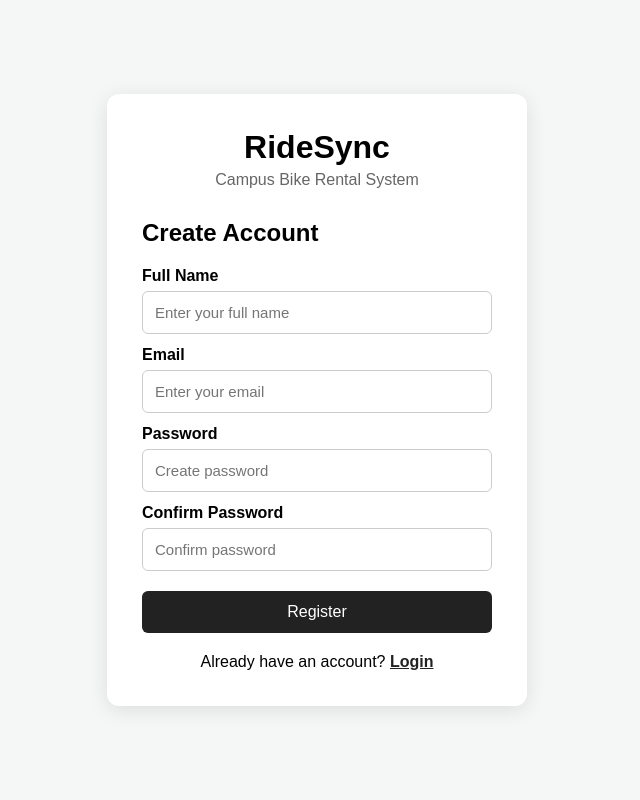
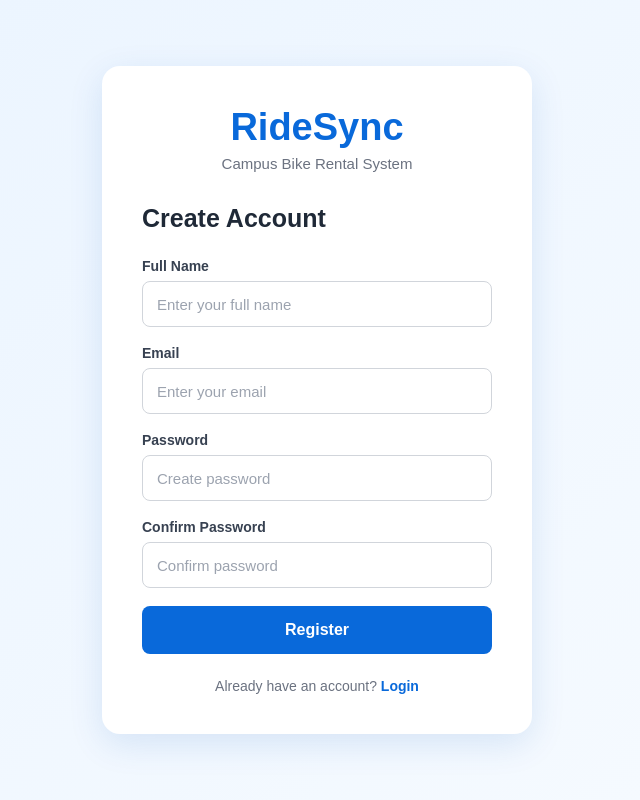
Before and after one commit to Vansh27682/RideSync, a Flask app: page /register in a window 1280 px wide. Shown: the whole page, without its empty margins (323-963 px from the left). Run offline with Flask 3, Linux system fonts and the light colour scheme.

Commit message:
Improve authentication UI styling

```diff
--- a/static/css/style.css
+++ b/static/css/style.css
@@ -1,3 +1,7 @@
+/* ==============================
+   RIDESYNC - AUTHENTICATION UI
+   ============================== */
+
 * {
     margin: 0;
     padding: 0;
@@ -5,91 +9,270 @@
 }
 
 body {
-    font-family: Arial, sans-serif;
-    background: #f4f7f6;
+    font-family: Arial, Helvetica, sans-serif;
+    background: linear-gradient(135deg, #eaf4ff, #f7fbff);
+    min-height: 100vh;
+    color: #1f2937;
 }
+
+
+/* MAIN CONTAINER */
 
 .auth-container {
     min-height: 100vh;
+
     display: flex;
     justify-content: center;
     align-items: center;
-    padding: 20px;
+
+    padding: 30px 20px;
 }
+
+
+/* LOGIN / REGISTER CARD */
 
 .auth-card {
     width: 100%;
-    max-width: 420px;
-    background: white;
-    padding: 35px;
-    border-radius: 12px;
-    box-shadow: 0 4px 20px rgba(0, 0, 0, 0.10);
+    max-width: 430px;
+
+    background: #ffffff;
+
+    padding: 40px;
+
+    border-radius: 18px;
+
+    box-shadow:
+        0 10px 35px rgba(0, 82, 180, 0.12);
 }
+
+
+/* RIDESYNC TITLE */
 
 .auth-card h1 {
     text-align: center;
-    margin-bottom: 5px;
+
+    color: #0969da;
+
+    font-size: 38px;
+    font-weight: 700;
+
+    margin-bottom: 6px;
 }
+
+
+/* CAMPUS BIKE RENTAL SYSTEM */
 
 .subtitle {
     text-align: center;
-    color: #666;
-    margin-bottom: 30px;
+
+    color: #6b7280;
+
+    font-size: 15px;
+
+    margin-bottom: 32px;
 }
 
+
+/* LOGIN / CREATE ACCOUNT */
+
 .auth-card h2 {
-    margin-bottom: 20px;
+    font-size: 25px;
+
+    margin-bottom: 25px;
+
+    color: #1f2937;
 }
 
-label {
-    display: block;
-    margin: 12px 0 6px;
-    font-weight: bold;
+
+/* FORM */
+
+.auth-card form {
+    width: 100%;
 }
 
-input {
-    width: 100%;
-    padding: 12px;
-    border: 1px solid #ccc;
-    border-radius: 6px;
-    font-size: 15px;
+
+/* LABEL */
+
+.auth-card label {
+    display: block;
+
+    font-size: 14px;
+    font-weight: 600;
+
+    color: #374151;
+
+    margin-bottom: 7px;
 }
 
-input:focus {
-    outline: none;
-    border-color: #333;
+
+/* INPUT */
+
+.auth-card input {
+    display: block;
+
+    width: 100%;
+
+    height: 46px;
+
+    padding: 0 14px;
+
+    margin-bottom: 18px;
+
+    border: 1px solid #d1d5db;
+
+    border-radius: 8px;
+
+    font-size: 15px;
+
+    background: #ffffff;
+
+    transition: 0.2s;
 }
 
-button {
-    width: 100%;
-    margin-top: 20px;
-    padding: 12px;
-    border: none;
-    border-radius: 6px;
-    background: #222;
-    color: white;
-    font-size: 16px;
-    cursor: pointer;
+
+/* INPUT PLACEHOLDER */
+
+.auth-card input::placeholder {
+    color: #9ca3af;
 }
 
-button:hover {
-    background: #444;
+
+/* INPUT WHEN SELECTED */
+
+.auth-card input:focus {
+    outline: none;
+
+    border-color: #0969da;
+
+    box-shadow:
+        0 0 0 3px rgba(9, 105, 218, 0.12);
 }
+
+
+/* LOGIN / REGISTER BUTTON */
+
+.auth-card button {
+    display: block;
+
+    width: 100%;
+
+    height: 48px;
+
+    margin-top: 8px;
+
+    border: none;
+
+    border-radius: 8px;
+
+    background: #0969da;
+
+    color: #ffffff;
+
+    font-size: 16px;
+    font-weight: 600;
+
+    cursor: pointer;
+
+    transition: 0.2s;
+}
+
+
+.auth-card button:hover {
+    background: #0757b5;
+
+    transform: translateY(-1px);
+}
+
+
+/* REGISTER / LOGIN LINK TEXT */
 
 .switch-text {
     text-align: center;
-    margin-top: 20px;
+
+    margin-top: 24px;
+
+    color: #6b7280;
+
+    font-size: 14px;
 }
 
+
 .switch-text a {
-    color: #222;
-    font-weight: bold;
+    color: #0969da;
+
+    font-weight: 600;
+
+    text-decoration: none;
 }
 
+
+.switch-text a:hover {
+    text-decoration: underline;
+}
+
+
+/* ERROR MESSAGE */
+
 .error-message {
-    background: #ffe5e5;
-    padding: 10px;
-    border-radius: 6px;
-    margin-bottom: 15px;
+    background: #fff1f2;
+
+    color: #be123c;
+
+    border: 1px solid #fecdd3;
+
+    padding: 11px 12px;
+
+    border-radius: 8px;
+
+    margin-bottom: 18px;
+
     font-size: 14px;
 }
+
+
+/* LOGOUT BUTTON */
+
+.logout-button {
+    display: block;
+
+    width: 100%;
+
+    margin-top: 25px;
+
+    padding: 13px;
+
+    background: #0969da;
+
+    color: #ffffff;
+
+    text-align: center;
+
+    text-decoration: none;
+
+    border-radius: 8px;
+
+    font-size: 15px;
+    font-weight: 600;
+
+    transition: 0.2s;
+}
+
+
+.logout-button:hover {
+    background: #0757b5;
+}
+
+
+/* MOBILE */
+
+@media (max-width: 500px) {
+
+    .auth-card {
+        padding: 30px 22px;
+    }
+
+    .auth-card h1 {
+        font-size: 32px;
+    }
+
+}
```
